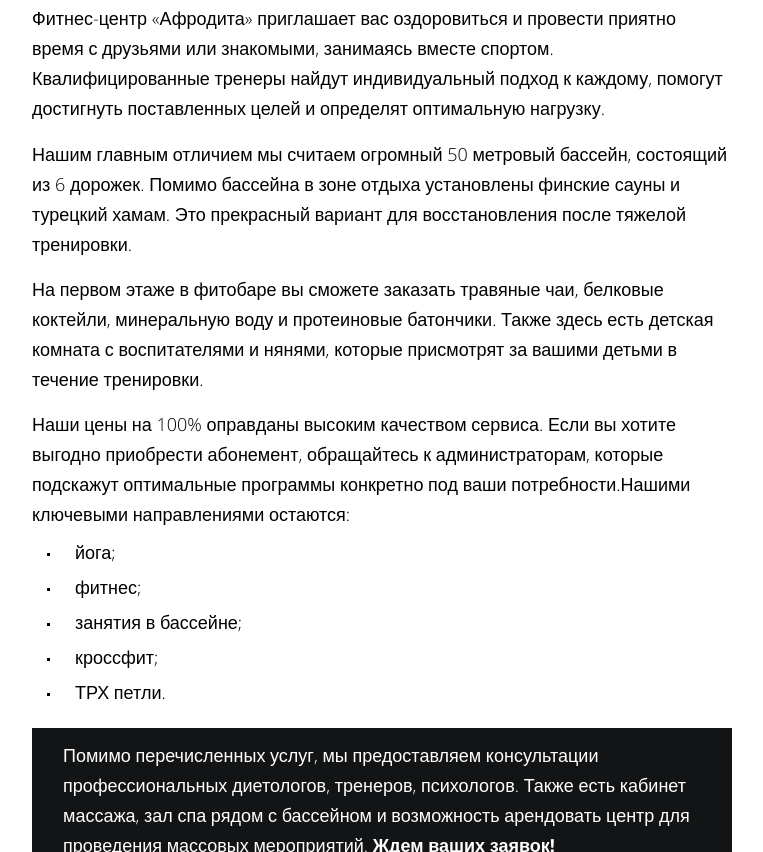
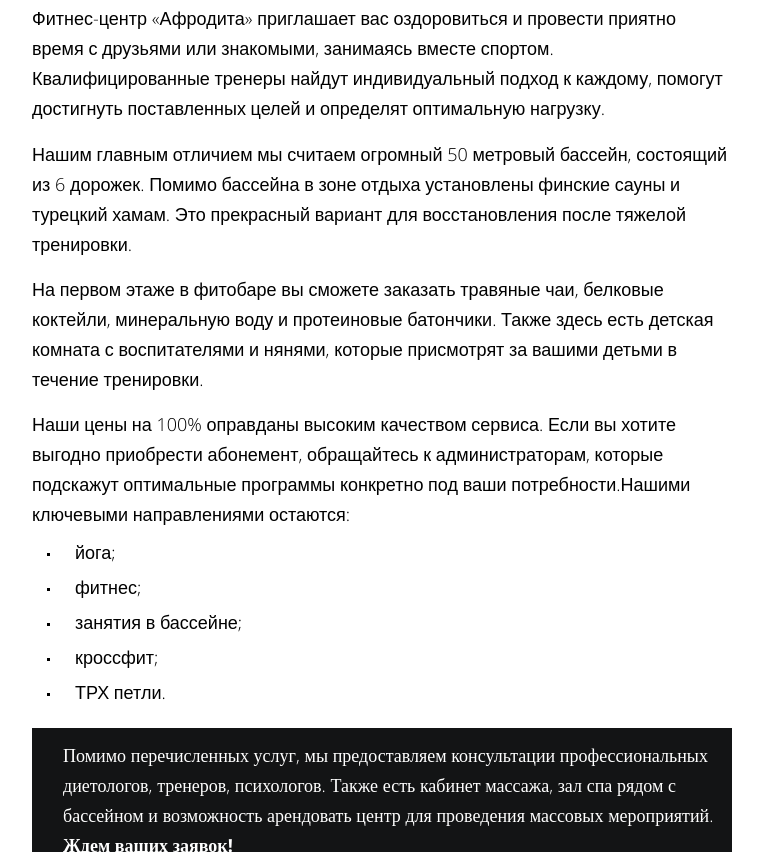
Before and after one commit to maksimiliv/maksimiliv.github.io, a plain HTML site: page about.html in a window 1280 px wide. Shown: the part 448-1300 px from the top of the page, without its empty margins (258-1021 px from the left). Drawn offline with Linux system fonts and the light colour scheme.

Commit message:
Update main.css

```diff
--- a/css/sections/main.css
+++ b/css/sections/main.css
@@ -11,7 +11,7 @@ html, body {
     margin: 0;
     padding: 0;
     color: black;
-    font-family: "Open Sans", sans-serif;
+    font-family: "Open Sans";
 }
 
 h1, h2, h3, h4, h5, h6 {
```
